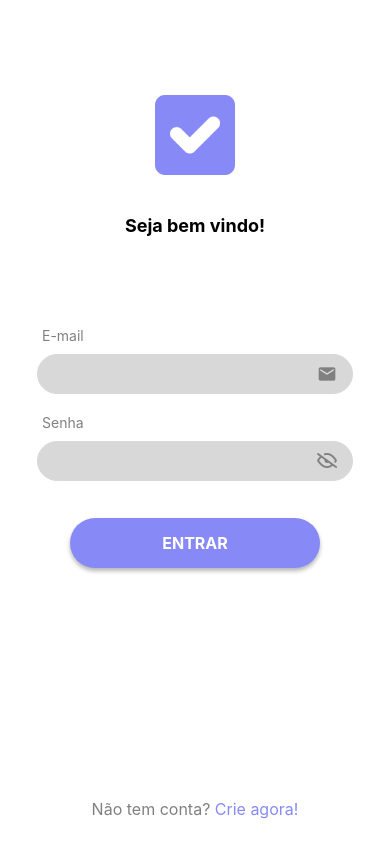
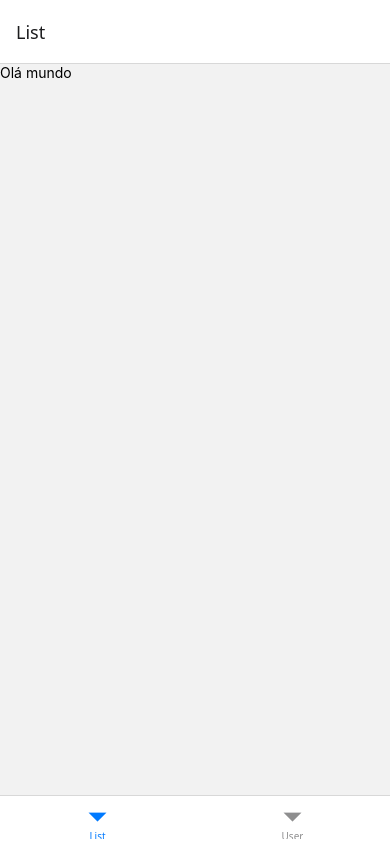
Before and after one commit to luscascarvalho/todo-lists, a React Native app in the folder my-app/: screen /BottomRoutes in a window 390 px wide. Built offline with nearby package versions, Linux system fonts and the light colour scheme.

Commit message:
feat: finalizar função de login e routes

```diff
--- a/my-app/App.tsx
+++ b/my-app/App.tsx
@@ -1,9 +1,15 @@
-import './gesture-handler';
-import { StyleSheet, Text, View } from "react-native";
-import Login from "./src/pages/login";
+import "./gesture-handler";
+import { StyleSheet } from "react-native";
+
+import Routes from "./src/routes/index.routes";
+import { NavigationContainer } from "@react-navigation/native";
 
 export default function App() {
-  return <Login />;
+  return (
+    <NavigationContainer>
+      <Routes />
+    </NavigationContainer>
+  );
 }
 
 const styles = StyleSheet.create({});
--- a/my-app/package.json
+++ b/my-app/package.json
@@ -10,15 +10,16 @@
   },
   "dependencies": {
     "@expo/metro-runtime": "~4.0.1",
+    "@react-navigation/bottom-tabs": "^7.2.0",
     "@react-navigation/stack": "^7.1.1",
     "expo": "~52.0.32",
     "expo-status-bar": "~2.0.1",
     "react": "18.3.1",
     "react-dom": "18.3.1",
     "react-native": "0.76.7",
+    "react-native-gesture-handler": "~2.20.2",
     "react-native-vector-icons": "^10.2.0",
-    "react-native-web": "~0.19.13",
-    "react-native-gesture-handler": "~2.20.2"
+    "react-native-web": "~0.19.13"
   },
   "devDependencies": {
     "@babel/core": "^7.25.2",
--- a/my-app/src/pages/login/index.tsx
+++ b/my-app/src/pages/login/index.tsx
@@ -16,8 +16,11 @@
 import { themas } from "../../global/themes";
 import { Input } from "../../components/input/intex";
 import { Button } from "../../components/button";
+import { useNavigation, NavigationProp } from "@react-navigation/native";
 
 export default function Login() {
+  const navigation = useNavigation<NavigationProp<any>>();
+
   const [email, setEmail] = useState("");
   const [password, setPassword] = useState("");
   const [showPassword, setShowPassword] = useState(true);
@@ -29,12 +32,14 @@
 
       if (!email || !password) {
         Alert.alert("Atenção", "Informe os campos obrigatórios!");
-        return setLoading(false);
+        setLoading(false);
+        return;
       }
 
       setTimeout(() => {
-        if (email == "usuario@gmail.com" && password == "123456") {
+        if (email === "usuario@gmail.com" && password === "123456") {
           Alert.alert("Logado com sucesso!");
+          navigation.navigate("BottomRoutes");
         } else {
           Alert.alert("Usuário não encontrado!");
         }
@@ -73,7 +78,7 @@
       </View>
 
       <View style={style.boxBottom}>
-        <Button text="ENTRAR" loading={loading} onPress={() => getLogin()}/>
+        <Button text="ENTRAR" loading={loading} onPress={() => getLogin()} />
       </View>
       <Text style={style.textBottom}>
         Não tem conta?{" "}
--- /dev/null
+++ b/my-app/src/routes/bottom.routes.tsx
@@ -0,0 +1,14 @@
+import { createBottomTabNavigator } from "@react-navigation/bottom-tabs";
+import List from "../pages/list";
+import User from "../pages/user";
+
+const Tab = createBottomTabNavigator();
+
+export default function BottomRoutes() {
+  return (
+    <Tab.Navigator>
+      <Tab.Screen name="List" component={List} />
+      <Tab.Screen name="User" component={User} />
+    </Tab.Navigator>
+  );
+}
--- a/my-app/src/routes/index.routes.tsx
+++ b/my-app/src/routes/index.routes.tsx
@@ -1,8 +1,21 @@
 import React from "react";
 import { createStackNavigator } from "@react-navigation/stack";
+import Login from "../pages/login";
+import BottomRoutes from "./bottom.routes";
 
 export default function Routes() {
-    const Stack = createStackNavigator()
+  const Stack = createStackNavigator();
 
-    return
+  return (
+    <Stack.Navigator
+      initialRouteName="Login"
+      screenOptions={{
+        headerShown: false,
+        cardStyle: { backgroundColor: "#FFFFFF" },
+      }}
+    >
+      <Stack.Screen name="Login" component={Login} />
+      <Stack.Screen name="BottomRoutes" component={BottomRoutes}/>
+    </Stack.Navigator>
+  );
 }
```
Also changed, not shown: 1 other file (tests, documents, lock files or other folders).
